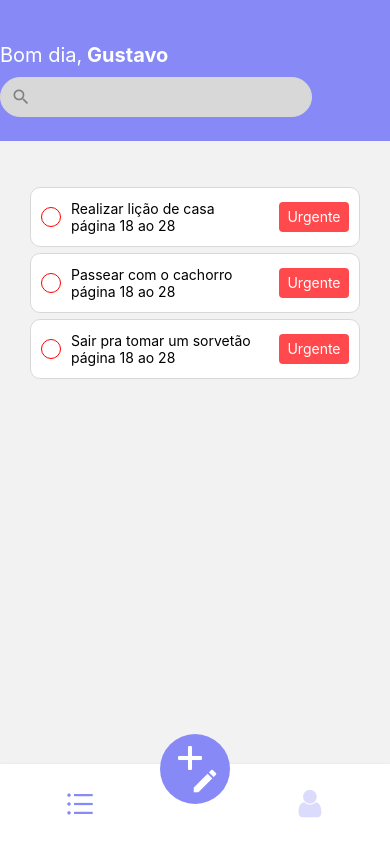
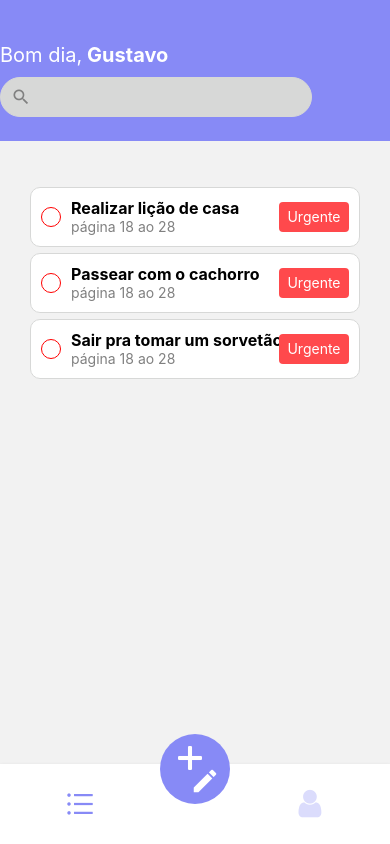
Before and after one commit to Gustavo280408/ReactNative-App, a React Native app: screen /BottomRoutes in a window 390 px wide. Built offline with nearby package versions, Linux system fonts and the light colour scheme.

Commit message:
Estilizando os cards, colocando novas cores

```diff
--- a/src/pages/list/index.tsx
+++ b/src/pages/list/index.tsx
@@ -43,8 +43,8 @@ export default function List() {
             <View style={style.rowCardLeft}>
                 <Ball color="red"/>
                 <View>
-                    <Text>{item.title}</Text>
-                    <Text>{item.description}</Text>
+                    <Text style={style.titleCard}>{item.title}</Text>
+                    <Text style={style.descriptionCard}>{item.description}</Text>
                 </View>
             </View>
                  <Flag caption="Urgente" color={themas.colors.red}/>
--- a/src/pages/list/styles.ts
+++ b/src/pages/list/styles.ts
@@ -47,5 +47,12 @@ export const style = StyleSheet.create({
         flexDirection: 'row',
         alignItems: 'center',
         gap: 10
-    }
+    },
+    titleCard: {
+        fontSize: 16,
+        fontWeight: 'bold'
+    },
+    descriptionCard: {
+        color: themas.colors.gray
+    },
 })
```
